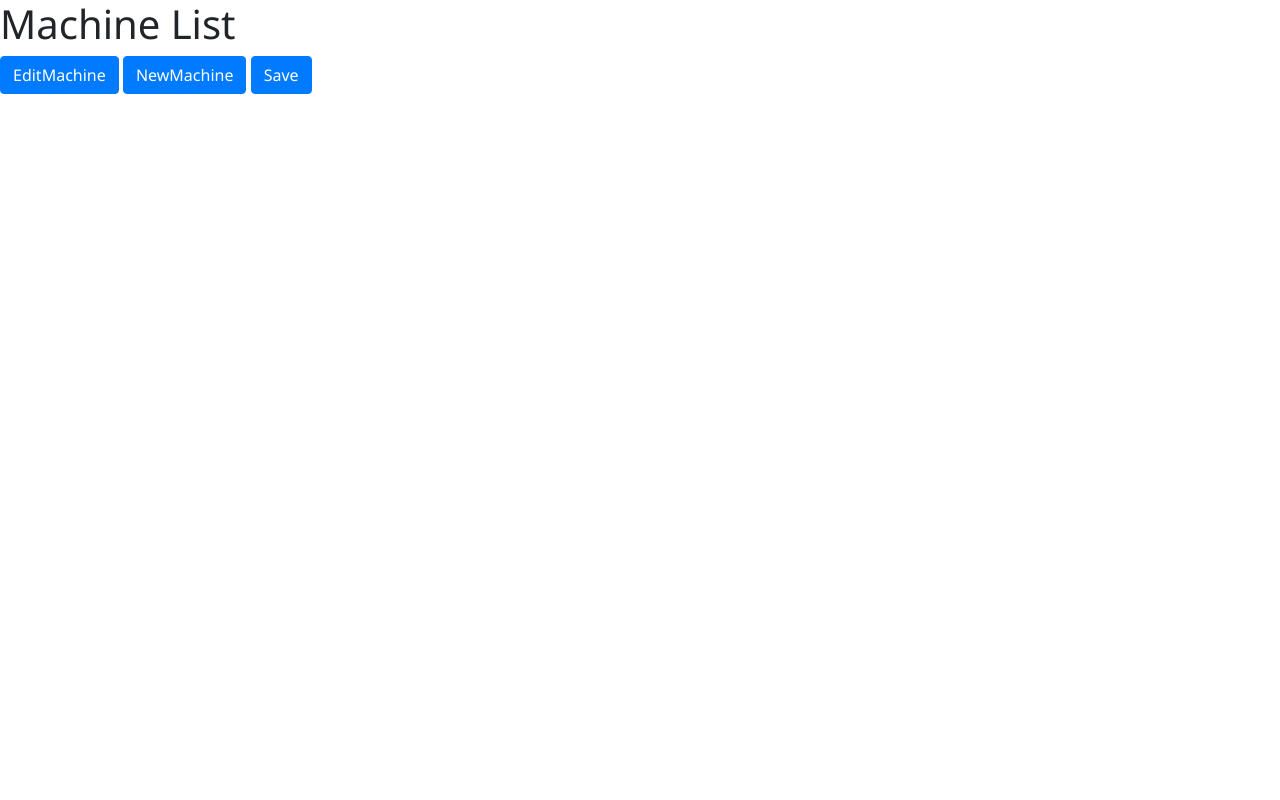
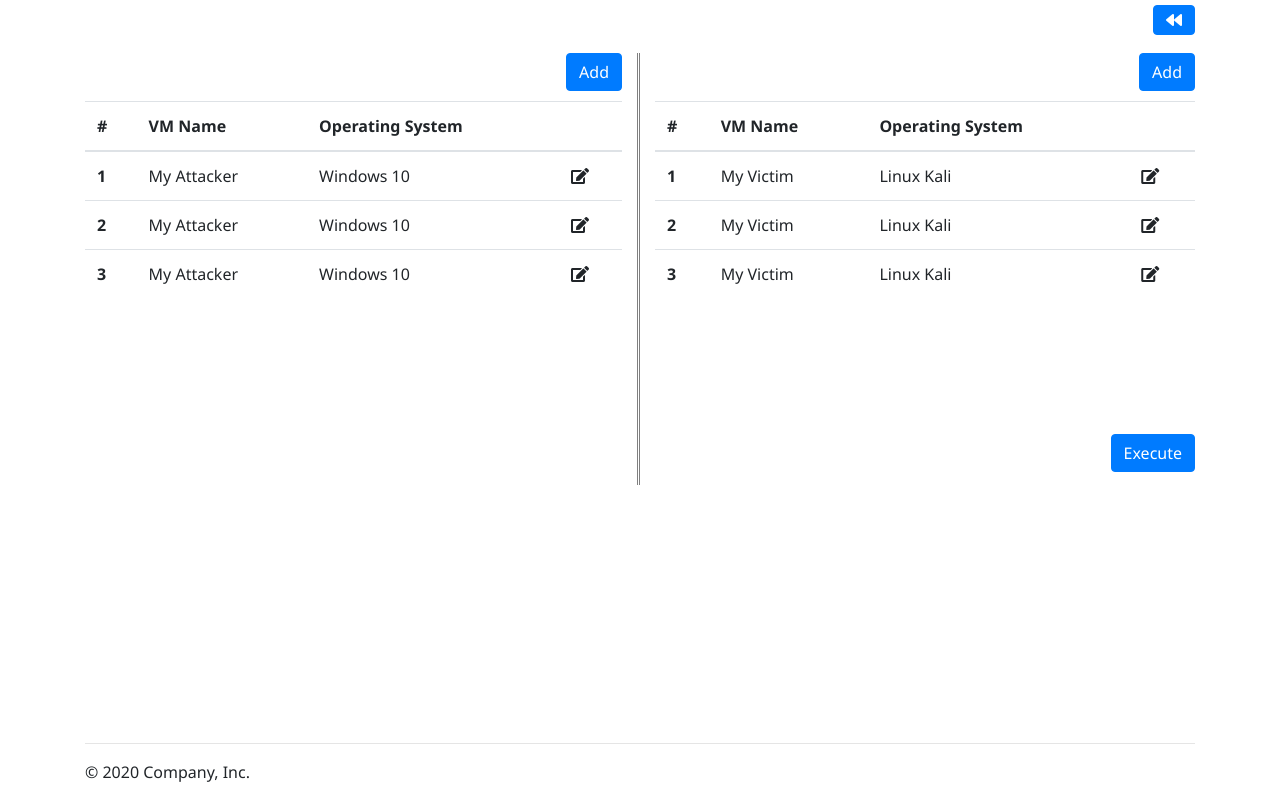
Before and after one commit to Practicum-Team-3/BlackHole-Electron, a plain HTML site: page Screens/Windows/MachineListWindow/machineList.html in a window 1280 px wide. Drawn offline with Linux system fonts and the light colour scheme.

Commit message:
Update machineList.html

```diff
--- a/Screens/Windows/MachineListWindow/machineList.html
+++ b/Screens/Windows/MachineListWindow/machineList.html
@@ -7,19 +7,173 @@
 		<link href="../CoreComponents/CSS/Bootstrap/all.css" rel="stylesheet">
 
         <meta charset="UTF-8">
-        <title>MachineList</title>
+        <title>BlackHole</title>
     </head>
     <body>
+		<div class="container">
 
-        <h1>Machine List</h1>
-        <button type="button" onClick="window.location='../newScenarioWindow/newScenario.html';" class="btn btn-primary">
-            EditMachine
-        </button>
-        <button type="button" onClick="window.location='../newScenarioWindow/newScenario.html';" class="btn btn-primary">
-            NewMachine
-        </button>
-        <button type="button" onClick="window.location='../newScenarioWindow/newScenario.html';" class="btn btn-primary">
-            Save
-        </button>
+			<div class="row">
+				<div class="col-md-12 text-right" style="height:45px; padding-top:5px;">
+					<button type="submit" onClick="window.location='../welcomeWindow/welcomeWindow.html';" class="btn btn-primary fa fa-backward"></button>
+				</div>
+			</div>
+
+			<!--form>
+				<div class="form-group">
+					<label for="exampleInputEmail1">Scenario Name</label>
+					<input type="email" class="form-control" id="exampleInputEmail1" aria-describedby="emailHelp" placeholder="Enter scenario name"-->
+					<!--small id="emailHelp" class="form-text text-muted">We'll never share your email with anyone else.</small-->
+				<!--/div>
+			</form-->
+
+			<div class="row" id="content_ns" style="padding-top:8px">
+				<div class="col-md-6" style="border-right:double gray;">
+					<div class="text-right" style="padding-bottom:10px;">
+						<button type="submit" onClick="window.location='../MachineEditWindow/machineEdit.html';" class="btn btn-primary">Add</button>
+					</div>
+					<table class="table">
+					  <thead>
+						<tr>
+						  <th scope="col">#</th>
+						  <th scope="col">VM Name</th>
+						  <th scope="col">Operating System</th>
+						  <th scope="col"></th>
+						</tr>
+					  </thead>
+					  <tbody>
+						<tr>
+						  <th scope="row">1</th>
+						  <td>My Attacker</td>
+						  <td>Windows 10</td>
+						  <td><i class="fa fa-edit"></i></td>
+						</tr>
+						<tr>
+						  <th scope="row">2</th>
+						  <td>My Attacker</td>
+						  <td>Windows 10</td>
+						  <td><i class="fa fa-edit"></i></td>
+						</tr>
+						<tr>
+						  <th scope="row">3</th>
+						   <td>My Attacker</td>
+						  <td>Windows 10</td>
+						  <td><i class="fa fa-edit"></i></td>
+						</tr>
+					  </tbody>
+					</table>
+
+				</div>
+
+				<div class="col-md-6">
+					<div class="text-right" style="padding-bottom:10px;">
+							<button type="submit" class="btn btn-primary">Add</button>
+					</div>
+
+					<table class="table">
+					  <thead>
+						<tr>
+						 <th scope="col">#</th>
+						  <th scope="col">VM Name</th>
+						  <th scope="col">Operating System</th>
+						  <th scope="col"></th>
+						</tr>
+					  </thead>
+					  <tbody>
+						<tr>
+						  <th scope="row">1</th>
+						  <td>My Victim</td>
+						  <td>Linux Kali</td>
+						  <td><i class="fa fa-edit"></i></td>
+						</tr>
+						<tr>
+						  <th scope="row">2</th>
+						   <td>My Victim</td>
+						  <td>Linux Kali</td>
+						  <td><i class="fa fa-edit"></i></td>
+						</tr>
+						<tr>
+						  <th scope="row">3</th>
+						   <td>My Victim</td>
+						  <td>Linux Kali</td>
+						  <td><i class="fa fa-edit"></i></td>
+						</tr>
+					  </tbody>
+					</table>
+					<br/><br/><br/><br/><br/>
+					<div class="text-right">
+						<button type="submit" class="btn btn-primary">Execute</button>
+					</div>
+					<!--div class="list-group">
+					  <a href="#" class="list-group-item list-group-item-action flex-column align-items-start active">
+						<div class="d-flex w-100 justify-content-between">
+						  <h5 class="mb-1">Kali Linux VM</h5>
+						  <small>Running</small>
+						</div>
+						<p class="mb-1">Virtual Machine with malware exposed.</p>
+						<small>Operation System: Kali - Memory: 4gb - Space: 40gb - IP: 127.0.0.1 - Port: 443</small>
+					  </a>
+					 <a href="#" class="list-group-item list-group-item-action flex-column align-items-start">
+						<div class="d-flex w-100 justify-content-between">
+						  <h5 class="mb-1">Windows 10</h5>
+						  <small>Running</small>
+						</div>
+						<p class="mb-1">Virtual Machine with malware exposed.</p>
+						<small>Operation System: Kali - Memory: 4gb - Space: 40gb - IP: 127.0.0.1 - Port: 443</small>
+					  </a>
+					 <a href="#" class="list-group-item list-group-item-action flex-column align-items-start">
+						<div class="d-flex w-100 justify-content-between">
+						  <h5 class="mb-1">Windows Server 2008</h5>
+						  <small>off</small>
+						</div>
+						<p class="mb-1">Virtual Machine with malware exposed.</p>
+						<small>Operation System: Kali - Memory: 4gb - Space: 40gb - IP: 127.0.0.1 - Port: 443</small>
+					  </a>
+					  <a href="#" class="list-group-item list-group-item-action flex-column align-items-start">
+						<div class="d-flex w-100 justify-content-between">
+						  <h5 class="mb-1">List group item heading</h5>
+						  <small class="text-muted">3 days ago</small>
+						</div>
+						<p class="mb-1">Donec id elit non mi porta gravida at eget metus. Maecenas sed diam eget risus varius blandit.</p>
+						<small class="text-muted">Donec id elit non mi porta.</small>
+					  </a>
+					  <a href="#" class="list-group-item list-group-item-action flex-column align-items-start">
+						<div class="d-flex w-100 justify-content-between">
+						  <h5 class="mb-1">List group item heading</h5>
+						  <small class="text-muted">3 days ago</small>
+						</div>
+						<p class="mb-1">Donec id elit non mi porta gravida at eget metus. Maecenas sed diam eget risus varius blandit.</p>
+						<small class="text-muted">Donec id elit non mi porta.</small>
+					  </a>
+					  <a href="#" class="list-group-item list-group-item-action flex-column align-items-start">
+						<div class="d-flex w-100 justify-content-between">
+						  <h5 class="mb-1">List group item heading</h5>
+						  <small class="text-muted">3 days ago</small>
+						</div>
+						<p class="mb-1">Donec id elit non mi porta gravida at eget metus. Maecenas sed diam eget risus varius blandit.</p>
+						<small class="text-muted">Donec id elit non mi porta.</small>
+					  </a>
+					  				<div class="text-right" style="padding-top:10px; padding-bottom:10px;">
+					<button type="button" class="btn btn-secondary btn-sm fa fa-trash">Remove</button>
+					<button type="button" class="btn btn-primary btn-sm fa fa-edit">Edit</button>
+
+
+<br/><br/><br/><br/><br/><br/><br/>
+					<div class="text-right">
+						<button type="submit" class="btn btn-primary">Add</button>
+					</div>
+
+
+				</div>
+					  <button type="submit" class="btn btn-primary">Submit</button>
+					</div-->
+				</div>
+			</div>
+
+
+			<footer class="footer fixed-bottom container">
+					<hr>
+					<p>&copy; 2020 Company, Inc.</p>
+			</footer>
+		</div>
     </body>
 </html>
```
